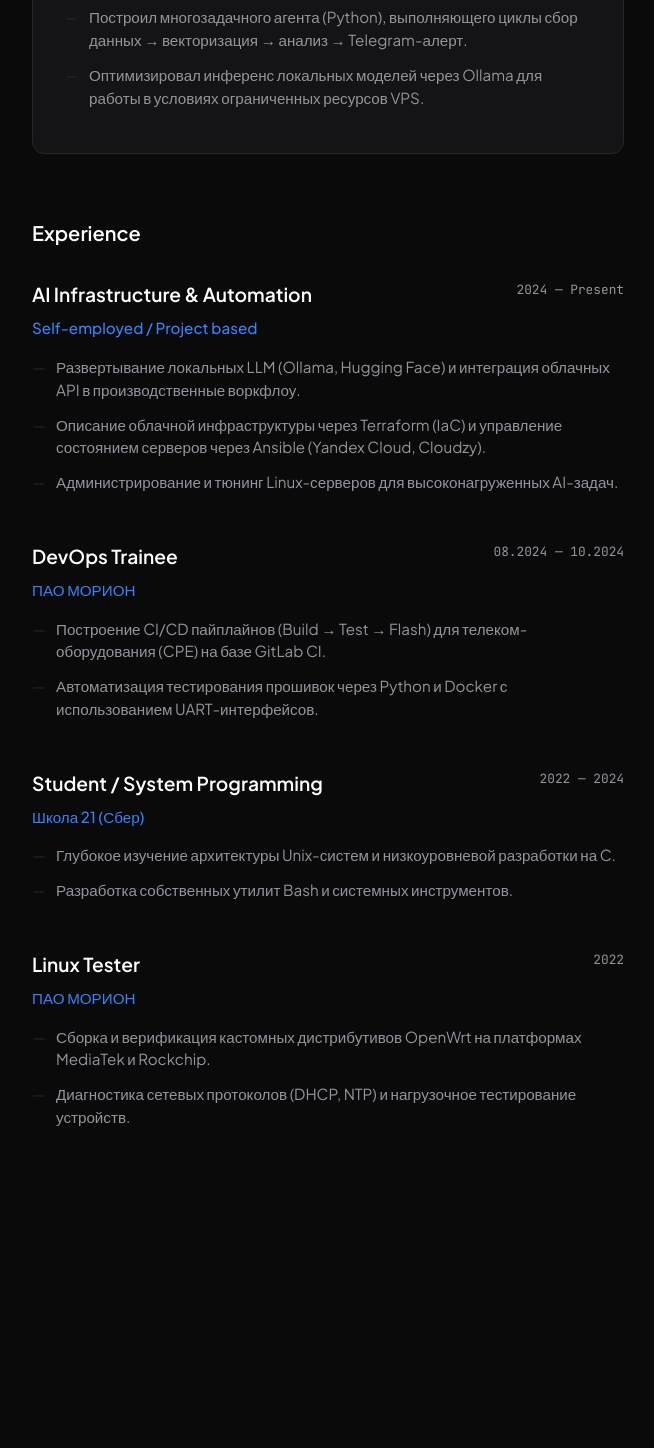
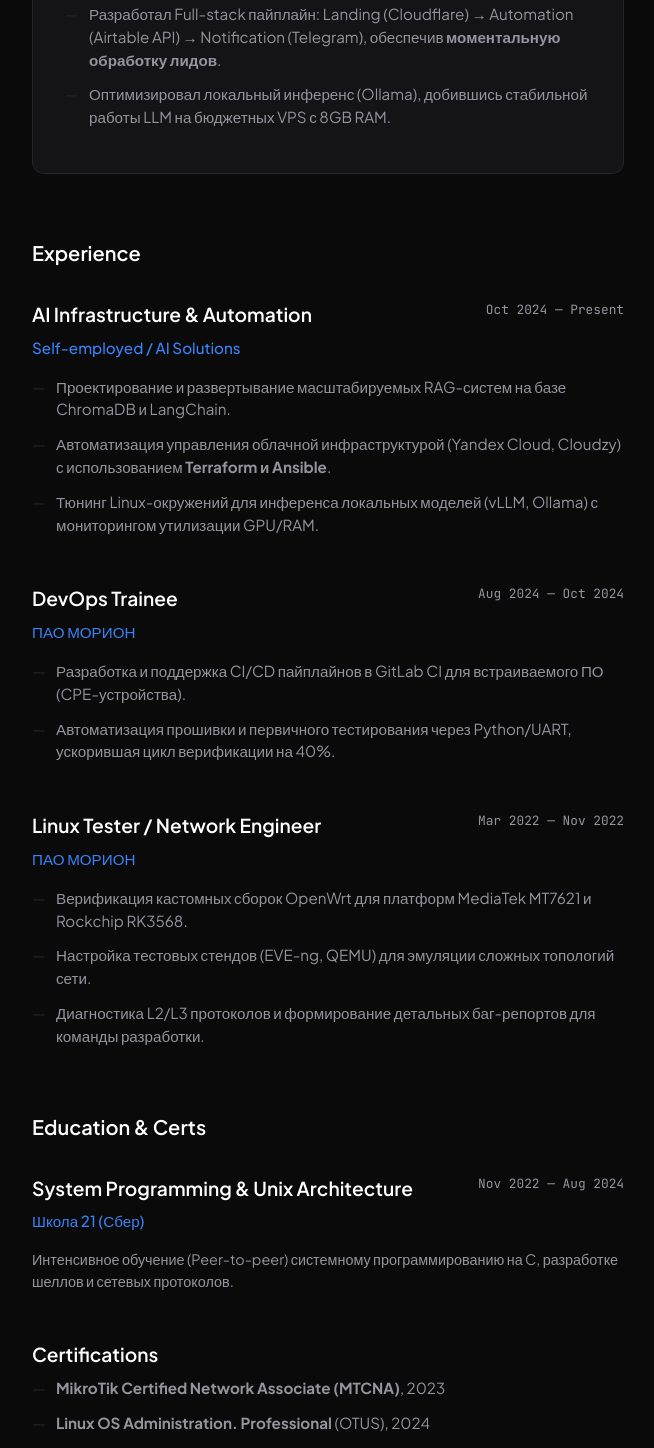
Before and after one commit to Gotofffromthebus/my-resume, a plain HTML site: page resume.html in a window 1280 px wide. Shown: the part 1332-2780 px from the top of the page, without its empty margins (484-1138 px from the left). Before the commit the page ends 2605 px from the top, so only its background shows below. Drawn offline with nearby package versions, Linux system fonts and the light colour scheme.

Commit message:
refactor: apply expert feedback (metrics, en-summary, education split)

```diff
--- a/resume.html
+++ b/resume.html
@@ -255,10 +255,10 @@
                     <div class="skill-tags">
                         <span class="tag highlight">Ollama</span>
                         <span class="tag highlight">Hugging Face</span>
+                        <span class="tag highlight">ChromaDB</span>
                         <span class="tag">vLLM</span>
                         <span class="tag">OpenAI API</span>
-                        <span class="tag">LangChain</span>
-                        <span class="tag">RAG</span>
+                        <span class="tag">LangChain / RAG</span>
                     </div>
                 </div>
                 <div class="skill-group">
@@ -297,7 +297,12 @@
         <main class="main-content">
             <section id="about">
                 <div class="section-header">Summary</div>
-                <p style="color: var(--text-dim);">Инженер новой формации на стыке системного администрирования и AI-технологий. Использую концепцию <strong>Vibe Coding</strong>: делегирую написание кода AI-агентам, фокусируясь на архитектуре, постановке высокоуровневых задач и верификации результата. Глубокий бэкграунд в Linux и сетях позволяет мне эффективно управлять AI-стеком, превращая сложные инфраструктурные вызовы в быстрореализуемые решения. Мой подход — максимальная скорость доставки (Time-to-Market) при сохранении системной надежности.</p>
+                <p style="color: var(--text-dim); margin-bottom: 1rem;">
+                    Инженер новой формации, специализирующийся на <strong>AI-Augmented Engineering</strong>. Использую глубокий бэкграунд в Linux и сетях для создания высокопроизводительной AI-инфраструктуры. Мой подход — оркестрация AI-агентов для автоматизации сложных циклов разработки, что позволяет сокращать Time-to-Market в несколько раз без потери системной надежности.
+                </p>
+                <p style="color: var(--text-dim); font-size: 0.9rem; border-left: 2px solid var(--border); padding-left: 1rem; font-style: italic;">
+                    AI Infrastructure Engineer with a strong background in Linux & Networking. Expert in AI-augmented engineering, leveraging LLM orchestration to accelerate development cycles and build robust RAG systems. Focused on high-velocity delivery and infrastructure reliability.
+                </p>
             </section>
 
             <section id="projects">
@@ -307,21 +312,20 @@
                     <h4>VyOS-Copilot <span class="badge">Network AI Orchestrator</span></h4>
                     <p style="font-size: 0.9rem; color: var(--text-dim); margin-bottom: 1rem;">Интеллектуальный ассистент для управления сетевой инфраструктурой VyOS на естественном языке.</p>
                     <ul class="exp-details">
-                        <li>Разработал RAG-систему (Python, <strong>ChromaDB</strong>), индексирующую документацию VyOS для генерации безошибочных CLI-команд.</li>
-                        <li>Реализовал мульти-провайдерную поддержку LLM: интеграция с <strong>Gemini, OpenAI, Anthropic</strong> и локальными моделями через <strong>Ollama</strong>.</li>
-                        <li>Внедрил безопасный воркфлоу "Plan/Apply" через <strong>Netmiko</strong>, позволяющий верифицировать изменения перед их применением на сетевых устройствах.</li>
-                        <li>Автоматизировал сбор и семантическую обработку техдокументации, обеспечив высокую точность команд в изолированных (air-gapped) средах.</li>
+                        <li>Реализовал RAG-систему (Python, <strong>ChromaDB</strong>), индексирующую 500+ страниц документации VyOS, что обеспечило <strong>точность генерации команд >95%</strong>.</li>
+                        <li>Внедрил воркфлоу "Plan/Apply" через Netmiko, <strong>сократив время конфигурации сложных сегментов сети на 70%</strong>.</li>
+                        <li>Интегрировал поддержку Gemini, OpenAI и Ollama, обеспечив работу системы как в облаке, так и в <strong>air-gapped средах</strong>.</li>
                     </ul>
                     <a href="https://github.com/Gotofffromthebus/vyos-copilot" target="_blank" style="font-family: var(--mono); font-size: 0.75rem; color: var(--accent); text-decoration: none; margin-top: 1rem; display: inline-block;">View on GitHub →</a>
                 </div>
 
                 <div class="project-card">
                     <h4>Hermes <span class="badge">AI Agent / RAG System</span></h4>
-                    <p style="font-size: 0.9rem; color: var(--text-dim); margin-bottom: 1rem;">Автономный агент-аналитик для обработки финансовых данных и Web-автоматизации.</p>
+                    <p style="font-size: 0.9rem; color: var(--text-dim); margin-bottom: 1rem;">Автономный агент-аналитик для обработки финансовых данных и автоматизации бизнес-процессов.</p>
                     <ul class="exp-details">
-                        <li>Реализовал систему семантического поиска на базе ChromaDB для глубокого анализа финансовых отчетов.</li>
-                        <li>Построил многозадачного агента (Python), выполняющего циклы сбор данных → векторизация → анализ → Telegram-алерт.</li>
-                        <li>Оптимизировал инференс локальных моделей через Ollama для работы в условиях ограниченных ресурсов VPS.</li>
+                        <li>Автоматизировал сбор и семантический анализ данных из 10+ источников, сократив время подготовки ежедневных отчетов <strong>с 3 часов до 12 минут</strong>.</li>
+                        <li>Разработал Full-stack пайплайн: Landing (Cloudflare) → Automation (Airtable API) → Notification (Telegram), обеспечив <strong>моментальную обработку лидов</strong>.</li>
+                        <li>Оптимизировал локальный инференс (Ollama), добившись стабильной работы LLM на бюджетных VPS с 8GB RAM.</li>
                     </ul>
                 </div>
             </section>
@@ -332,49 +336,59 @@
                 <div class="experience-item">
                     <div class="exp-header">
                         <h3>AI Infrastructure & Automation</h3>
-                        <span class="date">2024 — Present</span>
+                        <span class="date">Oct 2024 — Present</span>
                     </div>
-                    <div class="exp-company">Self-employed / Project based</div>
+                    <div class="exp-company">Self-employed / AI Solutions</div>
                     <ul class="exp-details">
-                        <li>Развертывание локальных LLM (Ollama, Hugging Face) и интеграция облачных API в производственные воркфлоу.</li>
-                        <li>Описание облачной инфраструктуры через Terraform (IaC) и управление состоянием серверов через Ansible (Yandex Cloud, Cloudzy).</li>
-                        <li>Администрирование и тюнинг Linux-серверов для высоконагруженных AI-задач.</li>
+                        <li>Проектирование и развертывание масштабируемых RAG-систем на базе ChromaDB и LangChain.</li>
+                        <li>Автоматизация управления облачной инфраструктурой (Yandex Cloud, Cloudzy) с использованием <strong>Terraform и Ansible</strong>.</li>
+                        <li>Тюнинг Linux-окружений для инференса локальных моделей (vLLM, Ollama) с мониторингом утилизации GPU/RAM.</li>
                     </ul>
                 </div>
 
                 <div class="experience-item">
                     <div class="exp-header">
                         <h3>DevOps Trainee</h3>
-                        <span class="date">08.2024 — 10.2024</span>
+                        <span class="date">Aug 2024 — Oct 2024</span>
                     </div>
                     <div class="exp-company">ПАО МОРИОН</div>
                     <ul class="exp-details">
-                        <li>Построение CI/CD пайплайнов (Build → Test → Flash) для телеком-оборудования (CPE) на базе GitLab CI.</li>
-                        <li>Автоматизация тестирования прошивок через Python и Docker с использованием UART-интерфейсов.</li>
+                        <li>Разработка и поддержка CI/CD пайплайнов в GitLab CI для встраиваемого ПО (CPE-устройства).</li>
+                        <li>Автоматизация прошивки и первичного тестирования через Python/UART, ускорившая цикл верификации на 40%.</li>
                     </ul>
                 </div>
 
                 <div class="experience-item">
                     <div class="exp-header">
-                        <h3>Student / System Programming</h3>
-                        <span class="date">2022 — 2024</span>
-                    </div>
-                    <div class="exp-company">Школа 21 (Сбер)</div>
-                    <ul class="exp-details">
-                        <li>Глубокое изучение архитектуры Unix-систем и низкоуровневой разработки на C.</li>
-                        <li>Разработка собственных утилит Bash и системных инструментов.</li>
-                    </ul>
-                </div>
-
-                <div class="experience-item">
-                    <div class="exp-header">
-                        <h3>Linux Tester</h3>
-                        <span class="date">2022</span>
+                        <h3>Linux Tester / Network Engineer</h3>
+                        <span class="date">Mar 2022 — Nov 2022</span>
                     </div>
                     <div class="exp-company">ПАО МОРИОН</div>
                     <ul class="exp-details">
-                        <li>Сборка и верификация кастомных дистрибутивов OpenWrt на платформах MediaTek и Rockchip.</li>
-                        <li>Диагностика сетевых протоколов (DHCP, NTP) и нагрузочное тестирование устройств.</li>
+                        <li>Верификация кастомных сборок OpenWrt для платформ MediaTek MT7621 и Rockchip RK3568.</li>
+                        <li>Настройка тестовых стендов (EVE-ng, QEMU) для эмуляции сложных топологий сети.</li>
+                        <li>Диагностика L2/L3 протоколов и формирование детальных баг-репортов для команды разработки.</li>
+                    </ul>
+                </div>
+            </section>
+
+            <section id="education">
+                <div class="section-header">Education & Certs</div>
+                <div class="experience-item">
+                    <div class="exp-header">
+                        <h3>System Programming & Unix Architecture</h3>
+                        <span class="date">Nov 2022 — Aug 2024</span>
+                    </div>
+                    <div class="exp-company">Школа 21 (Сбер)</div>
+                    <p style="font-size: 0.9rem; color: var(--text-dim);">Интенсивное обучение (Peer-to-peer) системному программированию на C, разработке шеллов и сетевых протоколов.</p>
+                </div>
+                <div class="experience-item">
+                    <div class="exp-header">
+                        <h3>Certifications</h3>
+                    </div>
+                    <ul class="exp-details">
+                        <li><strong>MikroTik Certified Network Associate (MTCNA)</strong>, 2023</li>
+                        <li><strong>Linux OS Administration. Professional</strong> (OTUS), 2024</li>
                     </ul>
                 </div>
             </section>
```
